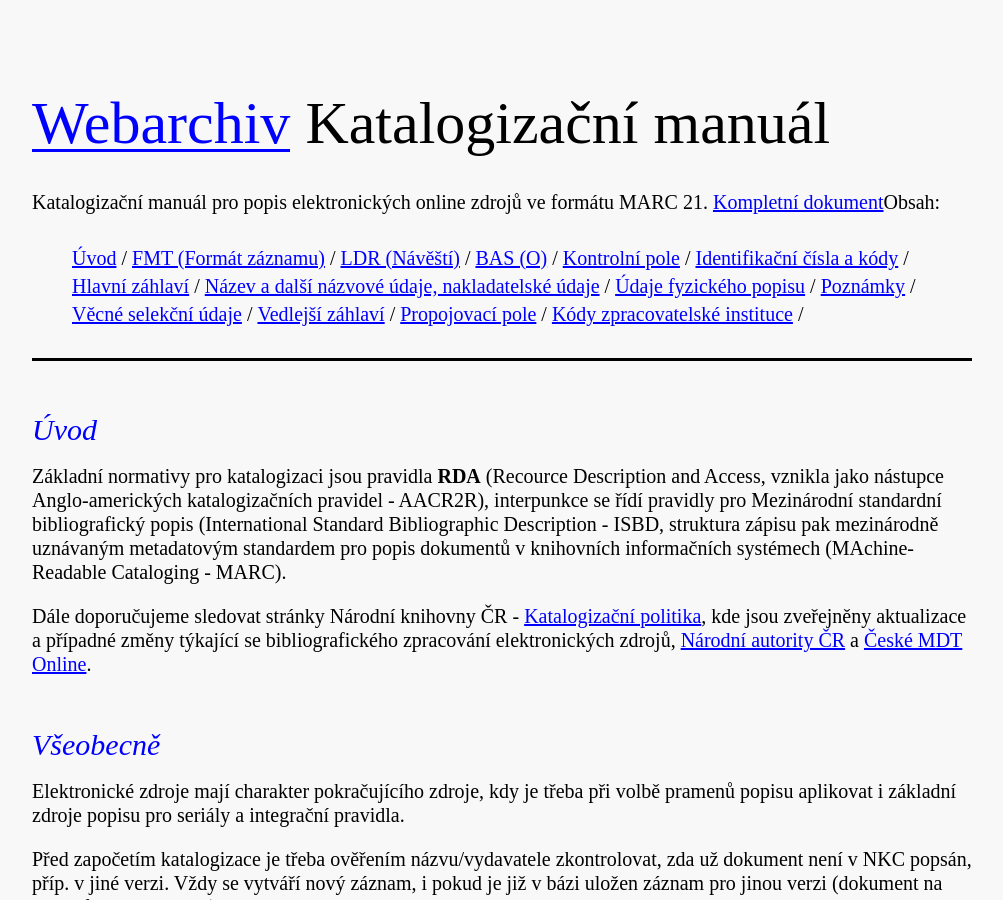
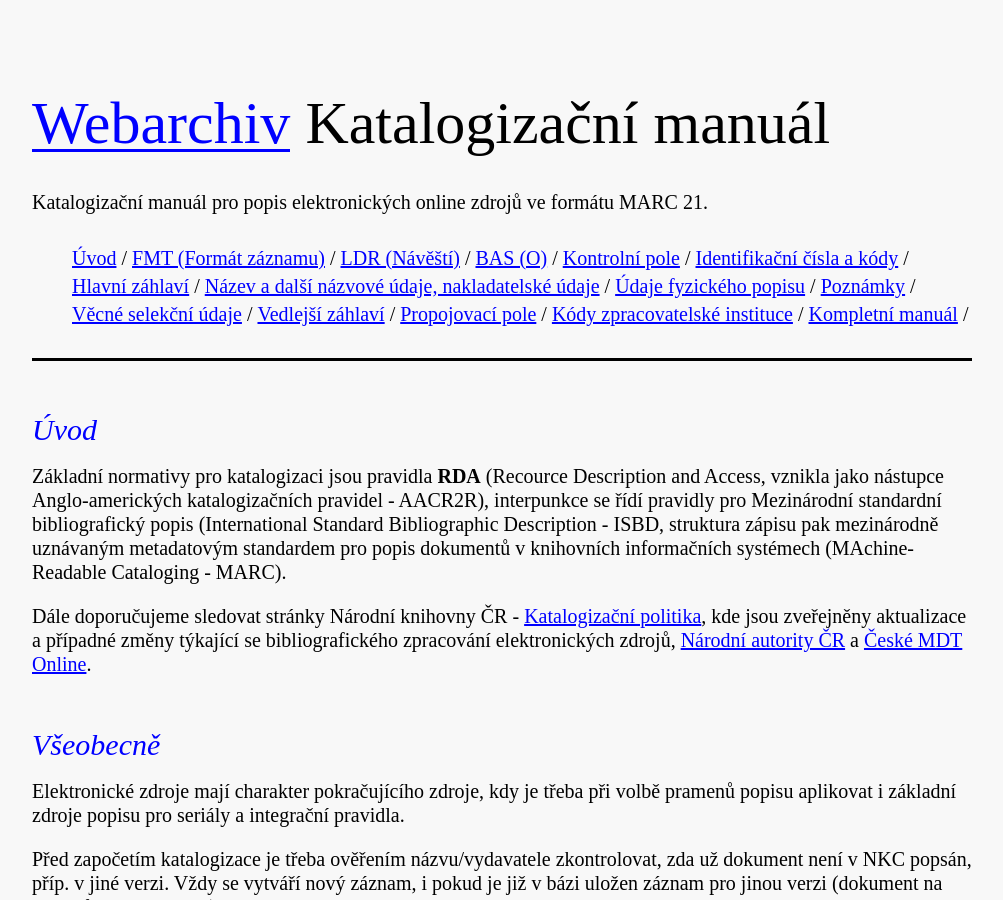
Before and after one commit to WebarchivCZ/katalogizacni-manual, a Jekyll site: the page built from index.html, in a window 1280 px wide and 900 px high. Shown: the whole window, without its empty margins (138-1141 px from the left). Built offline with Jekyll 4.4.1, drawn with Linux system fonts in a browser that asks for light colours.

Commit message:
change position of link to complete manual

```diff
--- a/_layouts/default.html
+++ b/_layouts/default.html
@@ -16,12 +16,13 @@
 		<div class="container">
 
 				<h1><a href="http://webarchiv.cz">Webarchiv<span class="false-link-underline-blue"></span></a> Katalogizační manuál</h1><br>
-				<p>Katalogizační manuál pro popis elektronických online zdrojů ve formátu MARC 21. <a href="{{site.baseurl}}">Kompletní dokument</a>Obsah:<br /></p>
+				<p>Katalogizační manuál pro popis elektronických online zdrojů ve formátu MARC 21. </p>
 
 				<ul class="inline-list">
     			{% for nav in site.posts %}
 					<li><a href="{{site.baseurl}}{{ nav.url }}" class="{% if page.url == nav.url %}current{% endif %}">{{ nav.title }}</a>&nbsp;<span class="slash">/</span></li>
 					{% endfor %}
+					<li><a href="{{site.baseurl}}">Kompletní manuál</a>&nbsp;<span class="slash">/</span></li>
 			</ul>
 
 			<hr />
```
